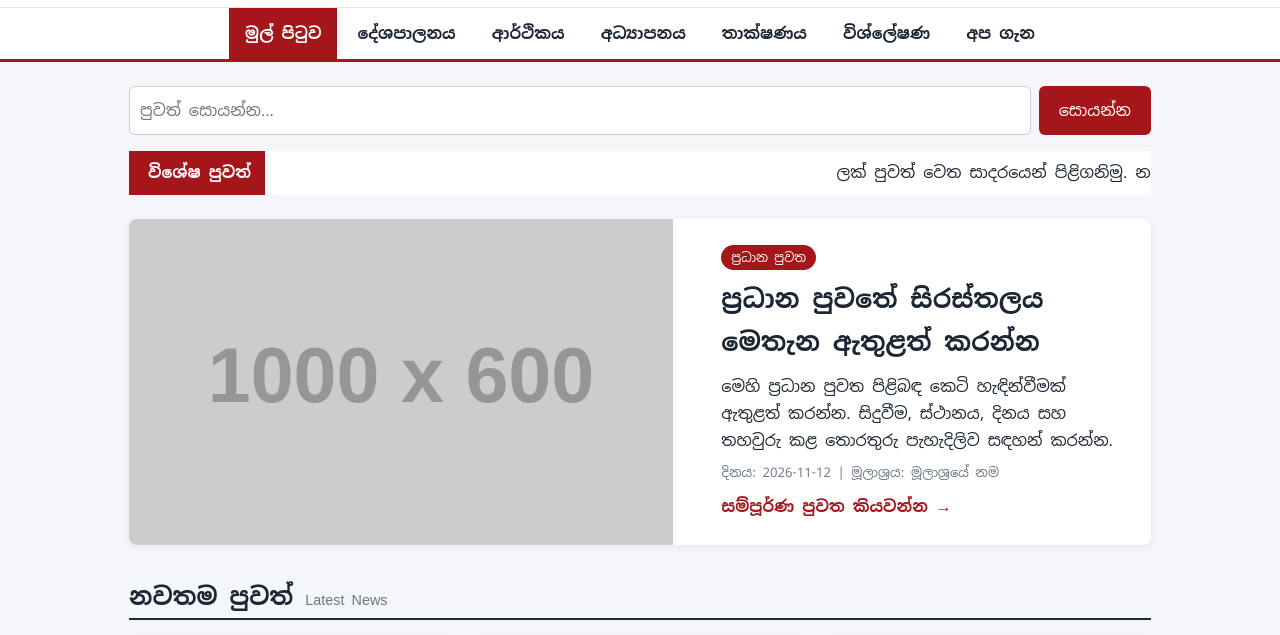
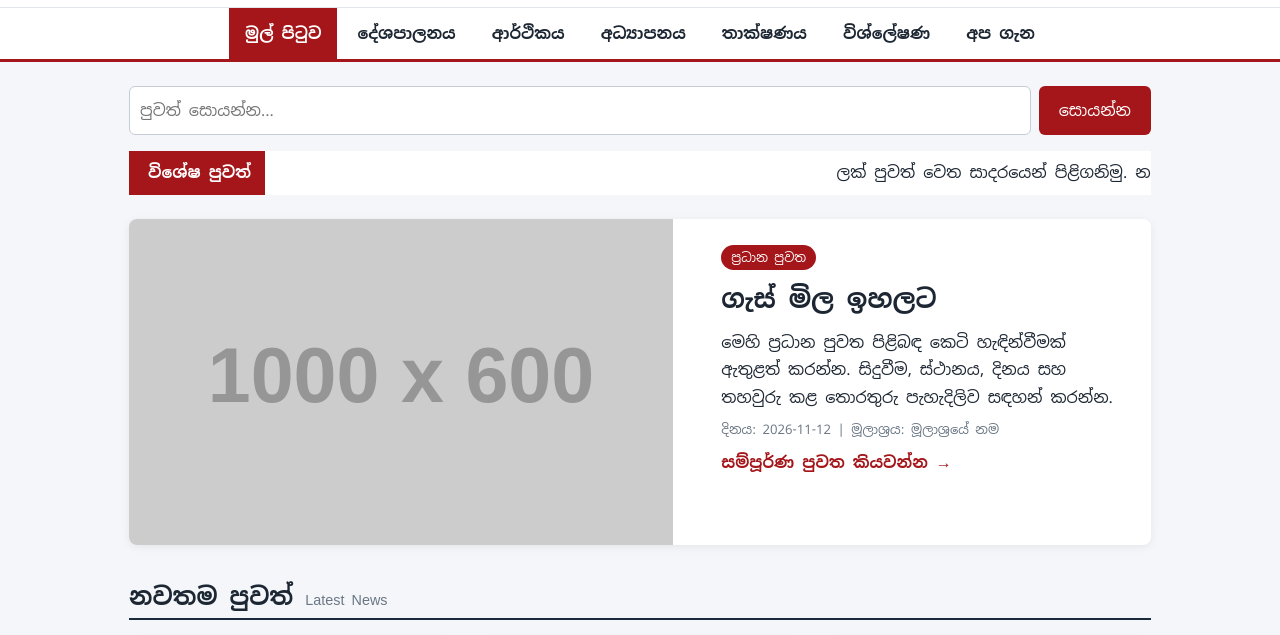
Before and after one commit to Freesofts456/lak-puwath, a plain HTML site: page index.html in a window 1280 px wide. Shown: the part 158-793 px from the top of the page. Drawn offline with Linux system fonts and the light colour scheme; placeholder pictures from the web are drawn by us.

Commit message:
Update headline in index.html to 'ගැස් මිල ඉහලට'

```diff
--- a/index.html
+++ b/index.html
@@ -69,7 +69,7 @@
                 <span class="category">ප්‍රධාන පුවත</span>
 
                 <!-- ✏️ සිරස්තලය -->
-                <h2>ප්‍රධාන පුවතේ සිරස්තලය මෙතැන ඇතුළත් කරන්න</h2>
+                <h2>ගැස් මිල ඉහලට</h2>
 
                 <!-- ✏️ කෙටි විස්තරය -->
                 <p>
```
